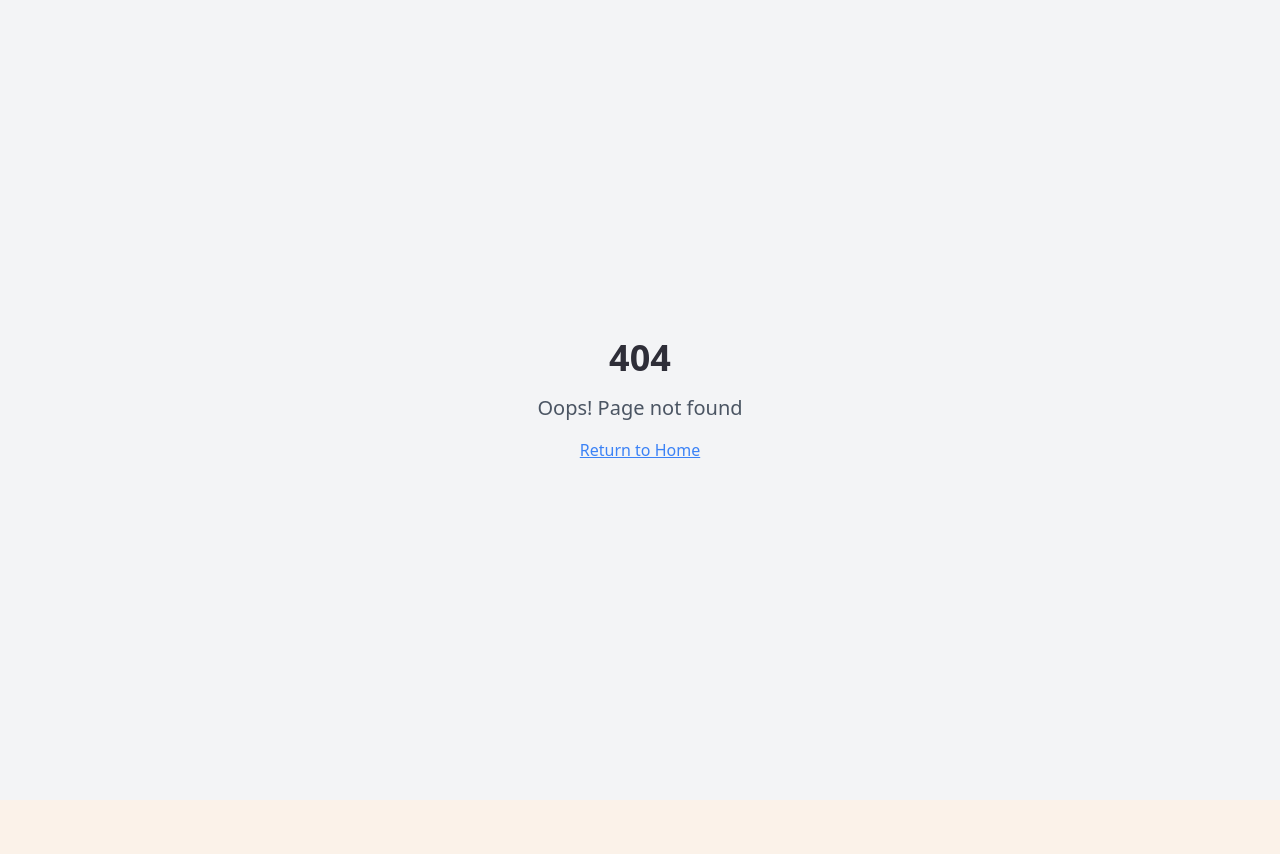
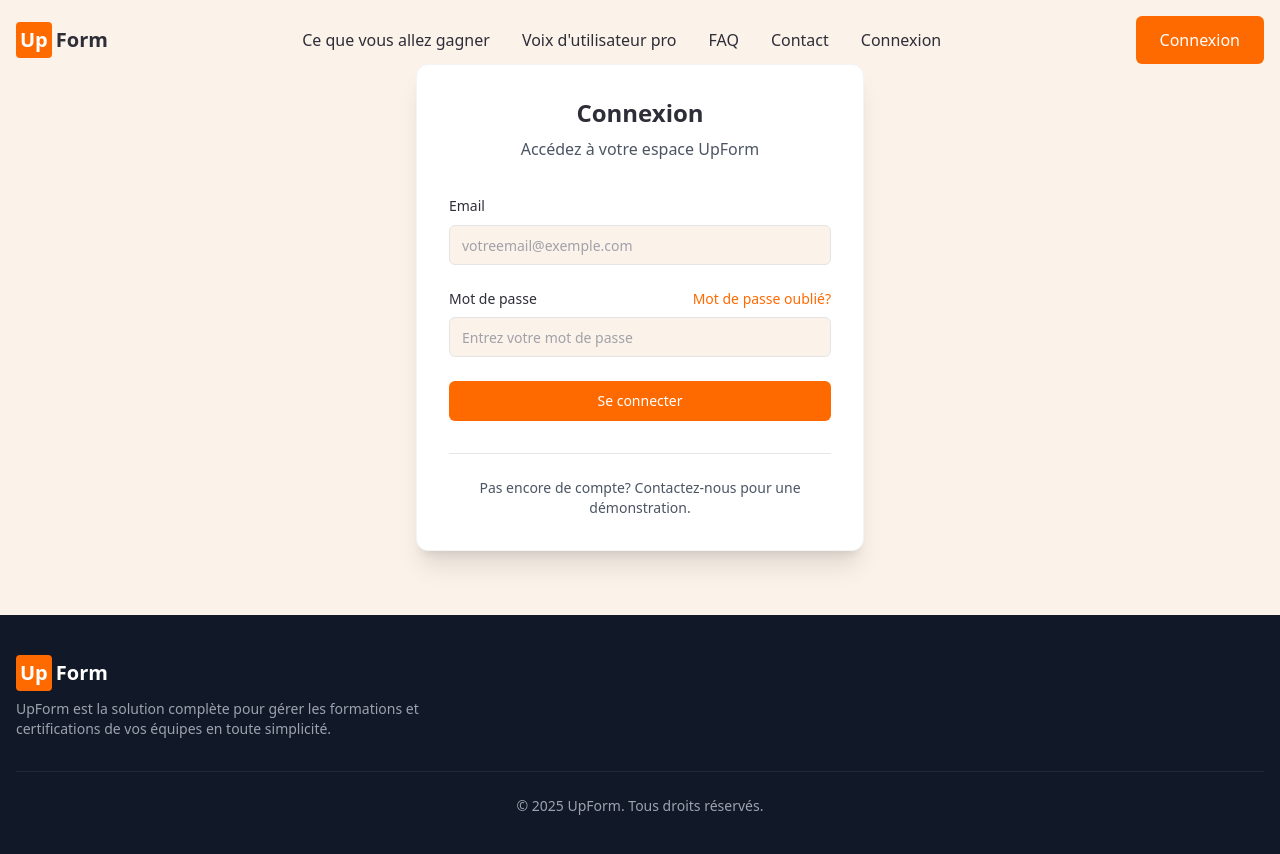
Before and after one commit to theodez/glass-reveal-navbar, a React (Vite) app: page /connexion in a window 1280 px wide. Before the commit this address had no page. Before the commit the page ends 800 px from the top, so only its background shows below. Built offline with nearby package versions, Linux system fonts and the light colour scheme.

Commit message:
feat: Implement login page
Adds a centered login page with a design that complements the existing landing page.

```diff
--- a/src/App.tsx
+++ b/src/App.tsx
@@ -1,9 +1,11 @@
+
 import { Toaster } from "@/components/ui/toaster";
 import { Toaster as Sonner } from "@/components/ui/sonner";
 import { TooltipProvider } from "@/components/ui/tooltip";
 import { QueryClient, QueryClientProvider } from "@tanstack/react-query";
 import { BrowserRouter, Routes, Route } from "react-router-dom";
 import Index from "./pages/Index";
+import Login from "./pages/Login";
 import NotFound from "./pages/NotFound";
 
 const queryClient = new QueryClient();
@@ -16,6 +18,7 @@ const App = () => (
       <BrowserRouter>
         <Routes>
           <Route path="/" element={<Index />} />
+          <Route path="/connexion" element={<Login />} />
           {/* ADD ALL CUSTOM ROUTES ABOVE THE CATCH-ALL "*" ROUTE */}
           <Route path="*" element={<NotFound />} />
         </Routes>
--- a/src/components/CtaSection.tsx
+++ b/src/components/CtaSection.tsx
@@ -1,5 +1,6 @@
 
 import { Button } from "@/components/ui/button";
+import { Link } from "react-router-dom";
 
 export const CtaSection = () => {
   return (
@@ -12,9 +13,11 @@ export const CtaSection = () => {
           Accès gratuit pour les 15 premières entreprises
         </p>
 
-        <Button className="button-primary mx-auto">
-          Demander un accès à beta
-        </Button>
+        <Link to="/connexion">
+          <Button className="button-primary mx-auto">
+            Demander un accès à beta
+          </Button>
+        </Link>
       </div>
     </section>
   );
--- a/src/components/HeroSection.tsx
+++ b/src/components/HeroSection.tsx
@@ -1,5 +1,6 @@
 
 import { Button } from "@/components/ui/button";
+import { Link } from "react-router-dom";
 
 export const HeroSection = () => {
   return (
@@ -35,9 +36,11 @@ export const HeroSection = () => {
             </span>
           </div>
 
-          <Button className="button-primary">
-            Demander la beta gratuite
-          </Button>
+          <Link to="/connexion">
+            <Button className="button-primary">
+              Demander la beta gratuite
+            </Button>
+          </Link>
         </div>
 
         <div className="md:order-1 order-0">
--- a/src/components/Navbar.tsx
+++ b/src/components/Navbar.tsx
@@ -2,9 +2,11 @@
 import { useState, useEffect } from "react";
 import { Button } from "@/components/ui/button";
 import { cn } from "@/lib/utils";
+import { Link } from "react-router-dom";
 
 export const Navbar = () => {
   const [scrolled, setScrolled] = useState(false);
+  const [mobileMenuOpen, setMobileMenuOpen] = useState(false);
 
   useEffect(() => {
     const handleScroll = () => {
@@ -23,32 +25,40 @@ export const Navbar = () => {
   return (
     <header
       className={cn(
-        "fixed top-0 left-0 right-0 z-50 transition-all duration-300",
+        "fixed top-0 left-0 right-0 z-50 transition-all duration-300 w-full",
         scrolled ? "glass-effect py-3" : "bg-transparent py-4"
       )}
     >
-      <div className="container mx-auto flex justify-between items-center">
+      <div className="container mx-auto flex justify-between items-center px-4">
         <div className="flex items-center">
-          <a href="/" className="flex items-center">
+          <Link to="/" className="flex items-center">
             <span className="text-xl font-bold flex items-center">
               <span className="bg-primary text-white p-1 rounded mr-1">Up</span>Form
             </span>
-          </a>
+          </Link>
         </div>
 
-        <nav className="hidden md:flex items-center gap-8">
-          <a href="#avantages" className="font-medium hover:text-primary transition-colors">Ce que vous allez gagner</a>
-          <a href="#testimonials" className="font-medium hover:text-primary transition-colors">Voix d'utilisateur pro</a>
-          <a href="#faq" className="font-medium hover:text-primary transition-colors">FAQ</a>
-          <a href="#contact" className="font-medium hover:text-primary transition-colors">Contact</a>
-          <a href="/connexion" className="font-medium hover:text-primary transition-colors">Connexion</a>
+        <nav className={cn(
+          "md:flex items-center gap-8",
+          mobileMenuOpen ? "block absolute top-full left-0 right-0 bg-white shadow-lg p-4 mt-2" : "hidden"
+        )}>
+          <a href="#avantages" className="font-medium hover:text-primary transition-colors block md:inline-block py-2 md:py-0">Ce que vous allez gagner</a>
+          <a href="#testimonials" className="font-medium hover:text-primary transition-colors block md:inline-block py-2 md:py-0">Voix d'utilisateur pro</a>
+          <a href="#faq" className="font-medium hover:text-primary transition-colors block md:inline-block py-2 md:py-0">FAQ</a>
+          <a href="#contact" className="font-medium hover:text-primary transition-colors block md:inline-block py-2 md:py-0">Contact</a>
+          <Link to="/connexion" className="font-medium hover:text-primary transition-colors block md:inline-block py-2 md:py-0">Connexion</Link>
         </nav>
 
-        <div>
-          <Button className="button-primary hidden md:inline-flex">
-            Demander la beta gratuite
-          </Button>
-          <Button className="md:hidden" variant="outline" size="icon">
+        <div className="flex items-center">
+          <Link to="/connexion" className="button-primary hidden md:inline-flex">
+            Connexion
+          </Link>
+          <Button
+            className="md:hidden"
+            variant="outline"
+            size="icon"
+            onClick={() => setMobileMenuOpen(!mobileMenuOpen)}
+          >
             <svg xmlns="http://www.w3.org/2000/svg" width="24" height="24" viewBox="0 0 24 24" fill="none" stroke="currentColor" strokeWidth="2" strokeLinecap="round" strokeLinejoin="round"><line x1="4" x2="20" y1="12" y2="12"/><line x1="4" x2="20" y1="6" y2="6"/><line x1="4" x2="20" y1="18" y2="18"/></svg>
           </Button>
         </div>
--- a/src/pages/Index.tsx
+++ b/src/pages/Index.tsx
@@ -11,7 +11,7 @@ import { Footer } from "@/components/Footer";
 
 const Index = () => {
   return (
-    <div className="min-h-screen">
+    <div className="min-h-screen mx-auto">
       <Navbar />
       <HeroSection />
       <AdvantagesSection />
--- /dev/null
+++ b/src/pages/Login.tsx
@@ -0,0 +1,87 @@
+
+import { useState } from "react";
+import { Navbar } from "@/components/Navbar";
+import { Footer } from "@/components/Footer";
+import { Button } from "@/components/ui/button";
+import { Input } from "@/components/ui/input";
+import { Label } from "@/components/ui/label";
+import { useNavigate } from "react-router-dom";
+
+const Login = () => {
+  const [email, setEmail] = useState("");
+  const [password, setPassword] = useState("");
+  const navigate = useNavigate();
+
+  const handleSubmit = (e: React.FormEvent) => {
+    e.preventDefault();
+    // In a real implementation, this would authenticate with a backend
+    console.log("Login attempt with:", email);
+
+    // For demo purposes, just redirect back to home
+    navigate("/");
+  };
+
+  return (
+    <div className="min-h-screen flex flex-col">
+      <Navbar />
+
+      <main className="flex-grow flex items-center justify-center py-16 px-4">
+        <div className="w-full max-w-md">
+          <div className="bg-white p-8 rounded-xl shadow-xl border border-gray-100">
+            <div className="text-center mb-8">
+              <h1 className="text-2xl font-bold mb-2">Connexion</h1>
+              <p className="text-gray-600">
+                Accédez à votre espace UpForm
+              </p>
+            </div>
+
+            <form onSubmit={handleSubmit} className="space-y-6">
+              <div className="space-y-2">
+                <Label htmlFor="email">Email</Label>
+                <Input
+                  id="email"
+                  type="email"
+                  placeholder="votreemail@exemple.com"
+                  value={email}
+                  onChange={(e) => setEmail(e.target.value)}
+                  required
+                />
+              </div>
+
+              <div className="space-y-2">
+                <div className="flex justify-between items-center">
+                  <Label htmlFor="password">Mot de passe</Label>
+                  <a href="#" className="text-sm text-primary hover:underline">
+                    Mot de passe oublié?
+                  </a>
+                </div>
+                <Input
+                  id="password"
+                  type="password"
+                  placeholder="Entrez votre mot de passe"
+                  value={password}
+                  onChange={(e) => setPassword(e.target.value)}
+                  required
+                />
+              </div>
+
+              <Button className="w-full button-primary" type="submit">
+                Se connecter
+              </Button>
+            </form>
+
+            <div className="mt-8 pt-6 border-t border-gray-200 text-center">
+              <p className="text-sm text-gray-600">
+                Pas encore de compte? Contactez-nous pour une démonstration.
+              </p>
+            </div>
+          </div>
+        </div>
+      </main>
+
+      <Footer />
+    </div>
+  );
+};
+
+export default Login;
```
